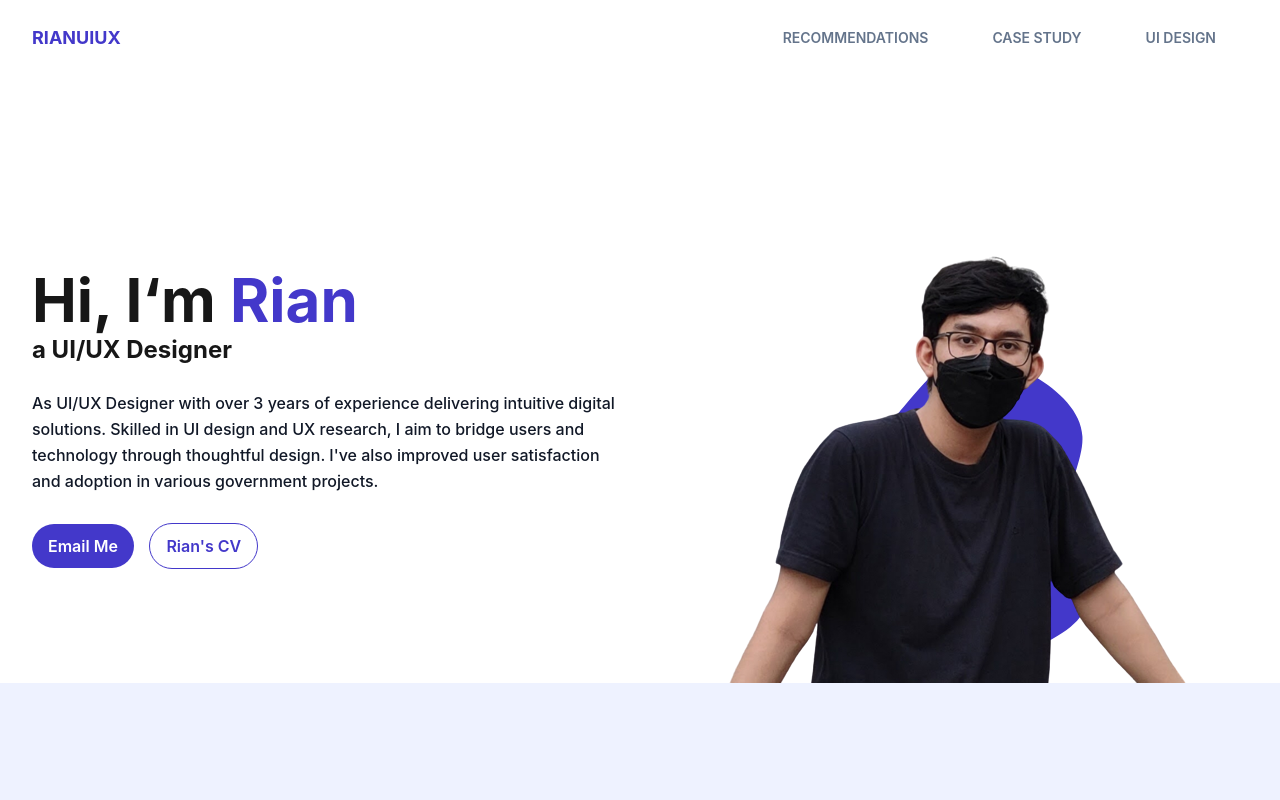
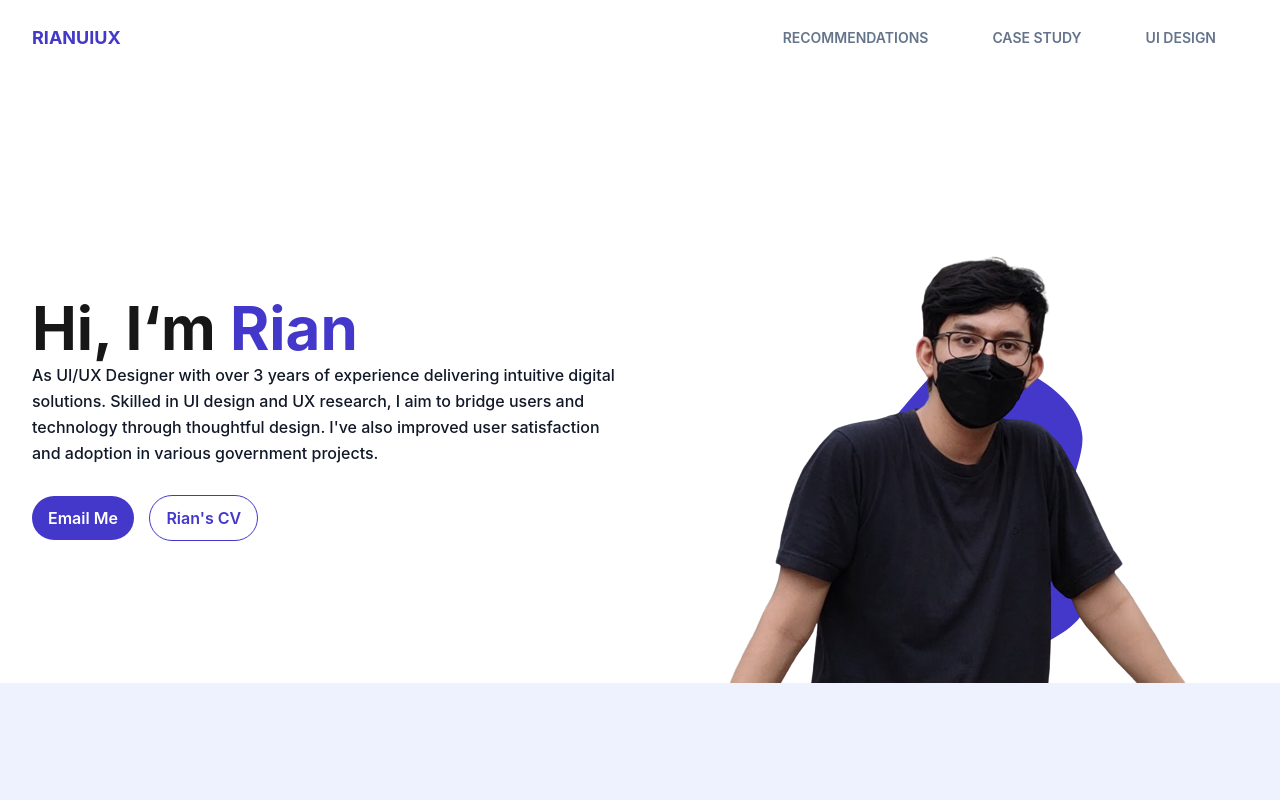
Before and after one commit to rianuiux/portfolio, a website: page index.html in a window 1280 px wide. Shown: the top 800 px of the page. Drawn offline with Linux system fonts and the light colour scheme.

Commit message:
hide subtitle

```diff
--- a/index.html
+++ b/index.html
@@ -61,7 +61,7 @@
             <div class="flex flex-wrap">
                 <div class="w-full self-center px-4 lg:w-1/2">
                     <h1 class="text-3xl font-bold text-neutral-900 mb-1 md:text-6xl">Hi, I‘m <span class="text-primary">Rian</span></h1>
-                    <h1 class="text-xl font-bold text-neutral-900 mb-6 md:text-2xl">a UI/UX Designer </h1>
+                    <!-- <h1 class="text-xl font-bold text-neutral-900 mb-6 md:text-2xl">a UI/UX Designer </h1> -->
 
                     <p class="font-medium text-gray-900 mb-10 leading-relaxed"> As UI/UX Designer with over 3 years of experience
                         delivering intuitive digital solutions.  Skilled in UI design and UX research, I aim to bridge users and technology through thoughtful design.
```
